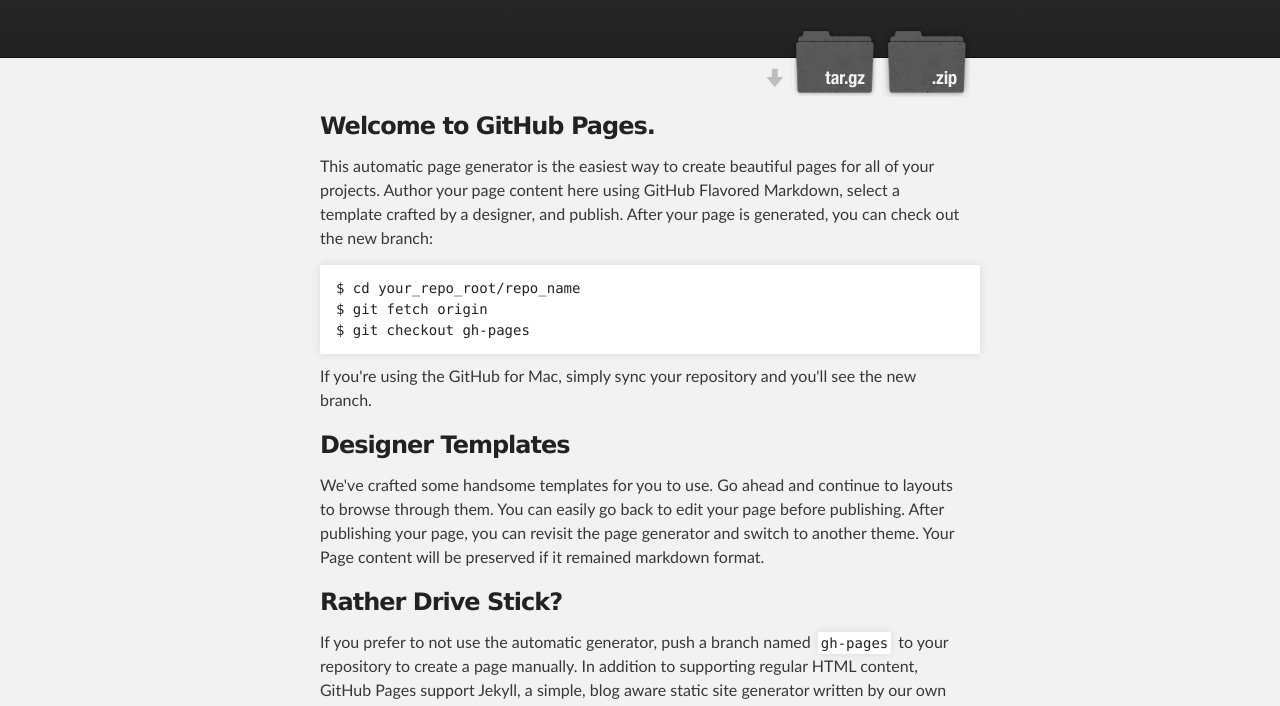
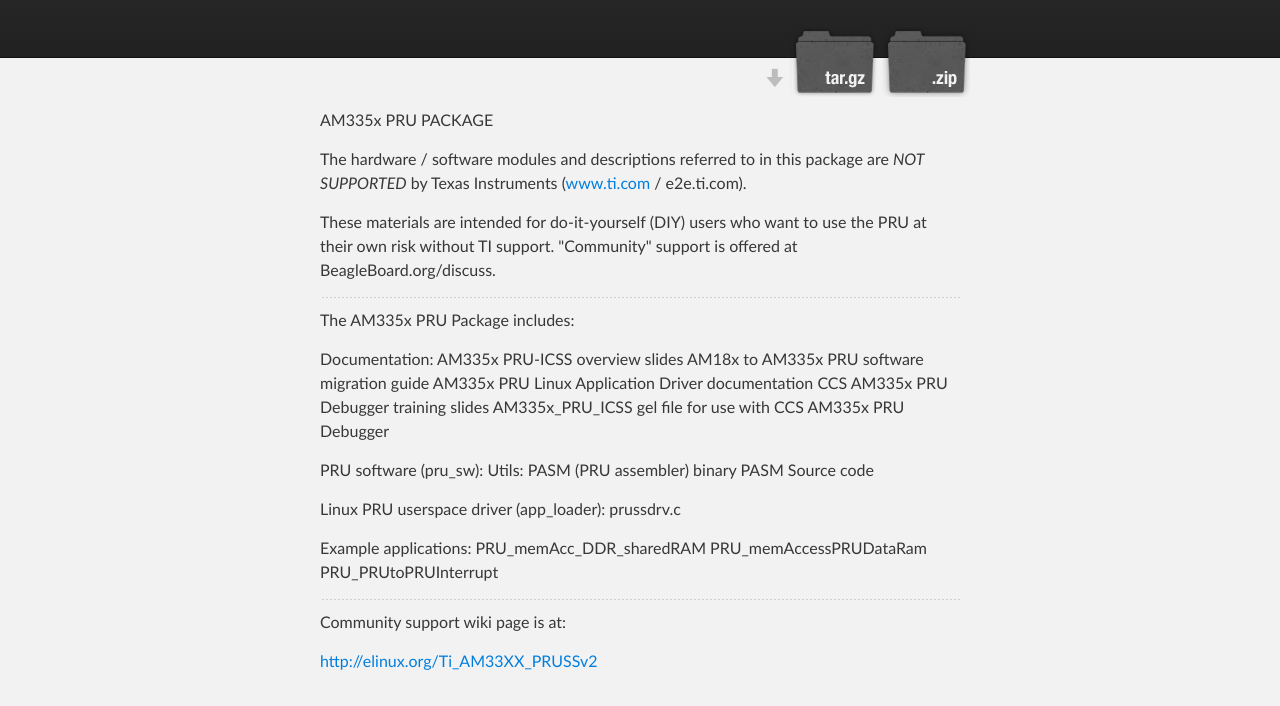
Before and after one commit to beagleboard/am335x_pru_package, a plain HTML site: page index.html in a window 1280 px wide. Shown: the part 179-885 px from the top of the page. Drawn offline with Linux system fonts and the light colour scheme.

```diff
--- a/index.html
+++ b/index.html
@@ -31,37 +31,41 @@
     <!-- MAIN CONTENT -->
     <div id="main_content_wrap" class="outer">
       <section id="main_content" class="inner">
-        <h3>
-<a name="welcome-to-github-pages" class="anchor" href="#welcome-to-github-pages"><span class="octicon octicon-link"></span></a>Welcome to GitHub Pages.</h3>
+        <p>AM335x PRU PACKAGE</p>
 
-<p>This automatic page generator is the easiest way to create beautiful pages for all of your projects. Author your page content here using GitHub Flavored Markdown, select a template crafted by a designer, and publish. After your page is generated, you can check out the new branch:</p>
+<p>The hardware / software modules and descriptions referred
+to in this package are <em>NOT SUPPORTED</em> by Texas Instruments
+(<a href="http://www.ti.com">www.ti.com</a> / e2e.ti.com).</p>
 
-<pre><code>$ cd your_repo_root/repo_name
-$ git fetch origin
-$ git checkout gh-pages
-</code></pre>
+<p>These materials are intended for do-it-yourself (DIY) users
+who want to use the PRU at their own risk without TI support.
+"Community" support is offered at BeagleBoard.org/discuss.</p>
 
-<p>If you're using the GitHub for Mac, simply sync your repository and you'll see the new branch.</p>
+<hr><p>The AM335x PRU Package includes:</p>
 
-<h3>
-<a name="designer-templates" class="anchor" href="#designer-templates"><span class="octicon octicon-link"></span></a>Designer Templates</h3>
+<p>Documentation:
+   AM335x PRU-ICSS overview slides
+   AM18x to AM335x PRU software migration guide
+   AM335x PRU Linux Application Driver documentation
+   CCS AM335x PRU Debugger training slides
+   AM335x_PRU_ICSS gel file for use with CCS AM335x PRU Debugger</p>
 
-<p>We've crafted some handsome templates for you to use. Go ahead and continue to layouts to browse through them. You can easily go back to edit your page before publishing. After publishing your page, you can revisit the page generator and switch to another theme. Your Page content will be preserved if it remained markdown format.</p>
+<p>PRU software (pru_sw):
+   Utils:
+      PASM (PRU assembler) binary
+      PASM Source code</p>
 
-<h3>
-<a name="rather-drive-stick" class="anchor" href="#rather-drive-stick"><span class="octicon octicon-link"></span></a>Rather Drive Stick?</h3>
+<p>Linux PRU userspace driver (app_loader):
+      prussdrv.c</p>
 
-<p>If you prefer to not use the automatic generator, push a branch named <code>gh-pages</code> to your repository to create a page manually. In addition to supporting regular HTML content, GitHub Pages support Jekyll, a simple, blog aware static site generator written by our own Tom Preston-Werner. Jekyll makes it easy to create site-wide headers and footers without having to copy them across every page. It also offers intelligent blog support and other advanced templating features.</p>
+<p>Example applications:
+      PRU_memAcc_DDR_sharedRAM
+      PRU_memAccessPRUDataRam
+      PRU_PRUtoPRUInterrupt</p>
 
-<h3>
-<a name="authors-and-contributors" class="anchor" href="#authors-and-contributors"><span class="octicon octicon-link"></span></a>Authors and Contributors</h3>
+<hr><p>Community support wiki page is at:</p>
 
-<p>You can <a href="https://github.com/blog/821" class="user-mention">@mention</a> a GitHub username to generate a link to their profile. The resulting <code>&lt;a&gt;</code> element will link to the contributor's GitHub Profile. For example: In 2007, Chris Wanstrath (<a href="https://github.com/defunkt" class="user-mention">@defunkt</a>), PJ Hyett (<a href="https://github.com/pjhyett" class="user-mention">@pjhyett</a>), and Tom Preston-Werner (<a href="https://github.com/mojombo" class="user-mention">@mojombo</a>) founded GitHub.</p>
-
-<h3>
-<a name="support-or-contact" class="anchor" href="#support-or-contact"><span class="octicon octicon-link"></span></a>Support or Contact</h3>
-
-<p>Having trouble with Pages? Check out the documentation at <a href="http://help.github.com/pages">http://help.github.com/pages</a> or contact <a href="mailto:support@github.com">support@github.com</a> and we’ll help you sort it out.</p>
+<p><a href="http://elinux.org/Ti_AM33XX_PRUSSv2">http://elinux.org/Ti_AM33XX_PRUSSv2</a></p>
       </section>
     </div>
 
```
Also changed, not shown: params.json (+1 -1 lines).
